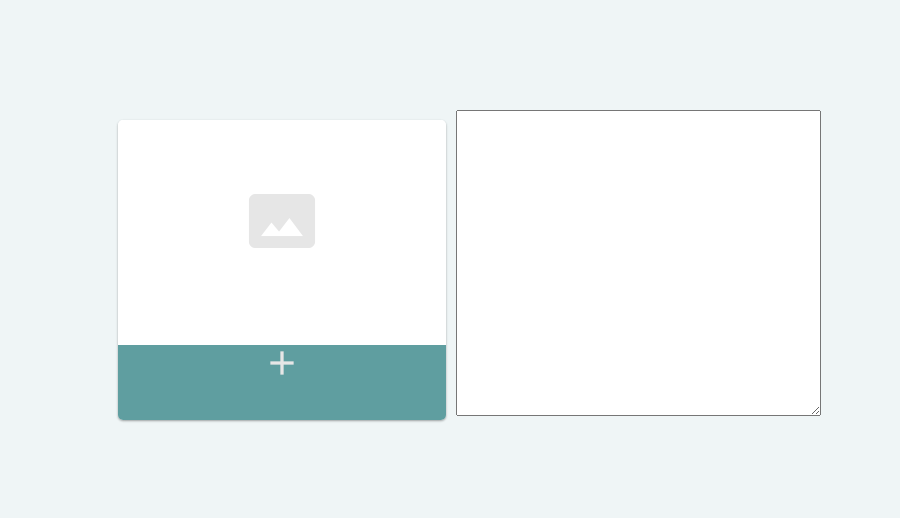
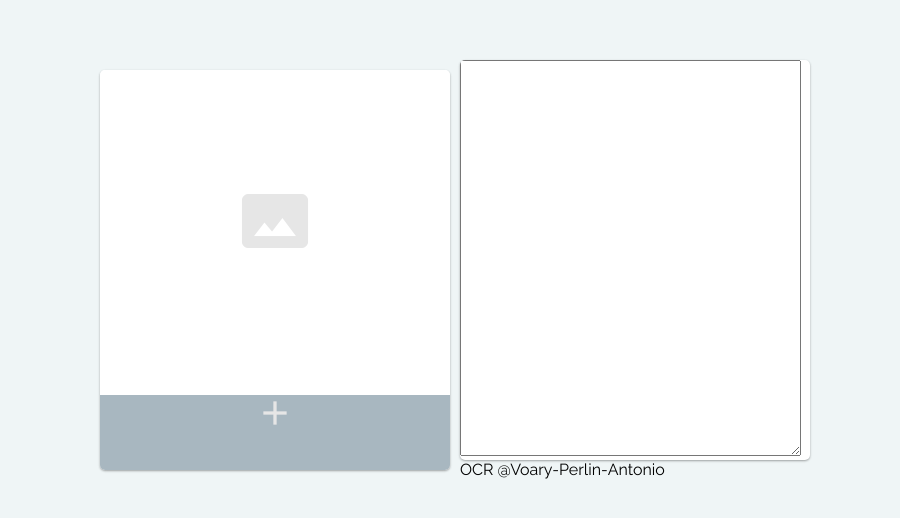
Before and after one commit to Raza-Voary/OCR, an Electron app: page index.html in a window 900 px wide. Shown: the part 138-656 px from the top of the page. Drawn offline with Linux system fonts and the light colour scheme.

Commit message:
changement view

```diff
--- a/index.html
+++ b/index.html
@@ -20,10 +20,15 @@
 
     <!--champ text-->
     <div class="form-group " style="float: left;width: 48%;">
-        <textarea  id="text" cols="43" rows="20"></textarea>
+        <textarea  id="text" cols="40.5" rows="26.5"></textarea>
     </div>
+    <br>
+    <div class="footer" style="float: left">OCR @Voary-Perlin-Antonio</div>
 
   </form>
+
+
+
 
   <script src='./index.js'></script>
 </body>
--- a/main.js
+++ b/main.js
@@ -10,6 +10,8 @@ function createWindow (){
 
     // creation de fenetre
     screen = new BrowserWindow({
+        height: 700,
+        width: 900,
         webPreferences: {
             nodeIntegration: true
         }
--- a/styles.css
+++ b/styles.css
@@ -27,8 +27,8 @@ h1 {
 
 .box {
   display: block;
-  min-width: 300px;
-  height: 300px;
+  min-width: 350px;
+  height: 400px;
   margin: 10px;
   background-color: white;
   border-radius: 5px;
@@ -40,14 +40,14 @@ h1 {
 .upload-options {
   position: relative;
   height: 75px;
-  background-color: cadetblue;
+  background-color: rgb(168, 183, 192);
   cursor: pointer;
   overflow: hidden;
   text-align: center;
   transition: background-color ease-in-out 150ms;
 }
 .upload-options:hover {
-  background-color: #7fb1b3;
+  background-color: #9fafaf;
 }
 .upload-options input {
   width: 0.1px;
@@ -93,7 +93,7 @@ h1 {
 }
 
 .js--image-preview {
-  height: 225px;
+  height: 325px;
   width: 100%;
   position: relative;
   overflow: hidden;
@@ -147,4 +147,22 @@ i.material-icons {
   }
 }
 
+.footer {
+	display:table-row;
+	height:1px;
+	text-align: left;
+}
+
+.form-group {
+  display: block;
+  min-width: 350px;
+  height: 400px;
+  background-color: white;
+  border-radius: 5px;
+  box-shadow: 0 1px 3px rgba(0, 0, 0, 0.12), 0 1px 2px rgba(0, 0, 0, 0.24);
+  transition: all 0.3s cubic-bezier(0.25, 0.8, 0.25, 1);
+  overflow: hidden;
+}
+
+
 /*# sourceMappingURL=styles.css.map */
```
Also changed, not shown: index.js (+0 -20 lines).
